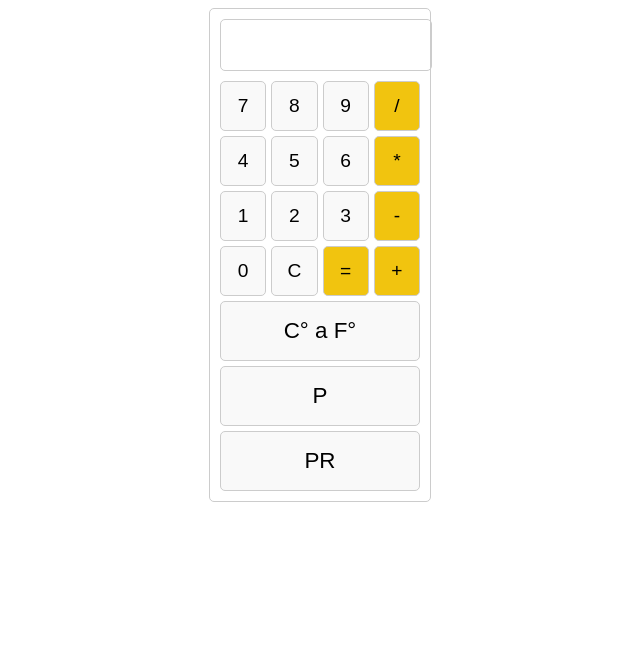
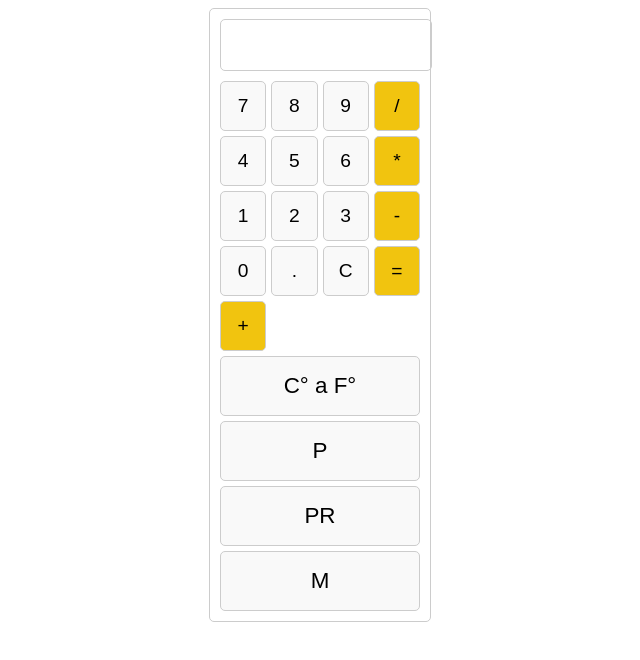
Before and after one commit to yeisonruano/calculadora, a plain HTML site: page index.html in a window 1280 px wide. Shown: the whole page, without its empty margins (320-960 px from the left). Drawn offline with Linux system fonts and the light colour scheme.

Commit message:
Añadido botón para convertir pesos colombianos a dólares en index.html

```diff
--- a/index.html
+++ b/index.html
@@ -72,12 +72,14 @@
             <button class="boton operador" onclick="establecerOperador('-')">-</button>
 
             <button class="boton" onclick="agregarNumero('0')">0</button>
+            <button class="boton" onclick="agregarNumero('.')">.</button>
             <button class="boton" onclick="limpiarPantalla()">C</button>
             <button class="boton operador" onclick="calcularResultado()">=</button>
             <button class="boton operador" onclick="establecerOperador('+')">+</button>
             <button class="boton convertir" onclick="convertirAFahrenheit()">C° a F°</button>
             <button class="boton convertir" onclick="convertirAGramos()">P</button>
             <button class="boton convertir" onclick="convertirAPsi()">PR</button>
+            <button class="boton convertir" onclick="convertirADolares()">M</button>
         </div>
     </div>
 
@@ -174,6 +176,16 @@
             actualizarPantalla();
         }
 
+        function convertirADolares() {
+            if (entradaActual === '') return;
+            const pesos = parseFloat(entradaActual);
+            // Aquí puedes cambiar el valor según la tasa de cambio actual
+            const tasaDeCambio = 0.21; // Ejemplo: 1 peso = 0.21 dólares
+            const dolares = pesos * tasaDeCambio;
+            entradaActual = dolares.toFixed(2); // Limitar a 2 decimales
+            actualizarPantalla();
+        }
+
         function actualizarPantalla() {
             document.getElementById('pantalla').textContent = `${primerOperando} ${operador} ${entradaActual}`;
         }
```
